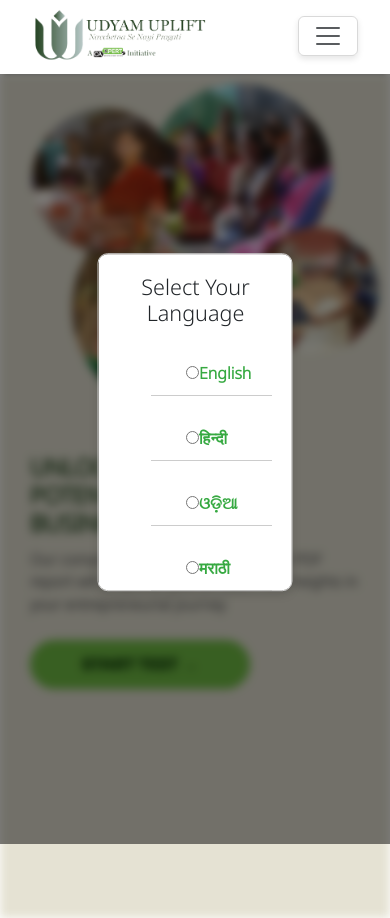
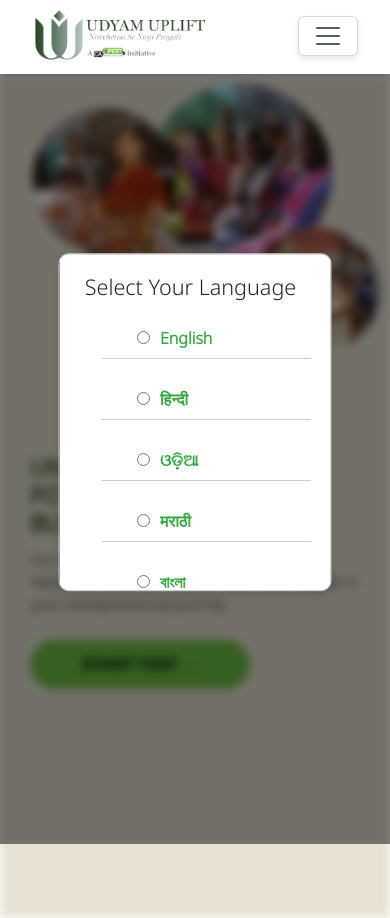
Before and after one commit to anuragt0/Psychometric-Test-Dev, a React (Create React App) app in the folder client/: page / in a window 390 px wide. Built offline with nearby package versions, Linux system fonts and the light colour scheme; no server answers; a web font is replaced by a local one.

Commit message:
fix modal

```diff
--- a/client/src/components/neha/LanguageSelectorModal.css
+++ b/client/src/components/neha/LanguageSelectorModal.css
@@ -24,8 +24,9 @@
 
 .language-list {
   list-style: none;
-  margin-top: 15px;
+  /* margin-top: 15px; */
 }
+
 
 .language-option {
   cursor: pointer;
@@ -66,16 +67,21 @@
   position: absolute;
   top: 0;
   left: 0;
-  width: 100%;
-  height: 100%;
+  width: 100vw;
+  height: 100vh;
   background-color: rgba(0, 0, 0, 0.5); /* Semi-transparent black */
   z-index: 1; /* Ensure it's below the modal */
 }
 
 .checkbox-label {
   display: flex;
+  /* justify-content: space-around; */
   align-items: center;
-  gap: 8px; /* Adjust the gap as needed */
+  gap: 8px;
+}
+
+.checkbox-label input[type="radio"] {
+  margin-right: 10px; /* Adjust the margin to control the space */
 }
 
 .disabled {
@@ -84,8 +90,13 @@
   pointer-events: none; /* Prevent interactions with disabled labels */
 }
 
-/* @media screen and (max-width: 767px){
+@media screen and (max-width: 768px) {
+  .modal-container{
+    width: 70vw;
+    padding-left: 10px;
+  }
+
   .language-option {
-
+   padding: 8px 0;
   }
-} */
+}
```
